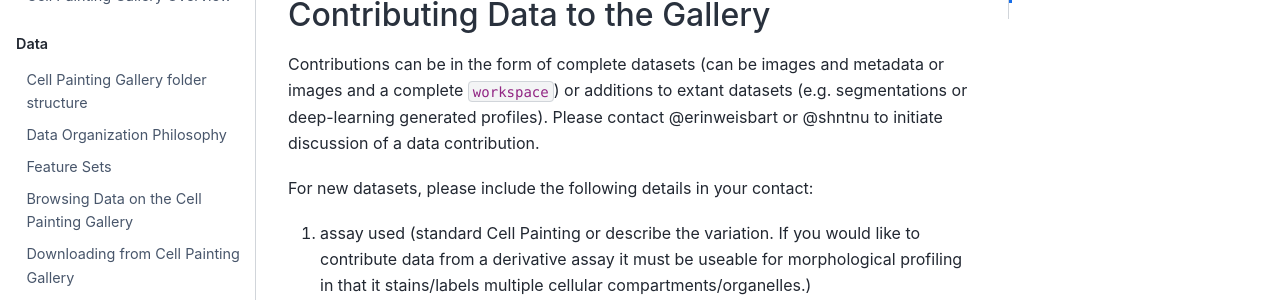
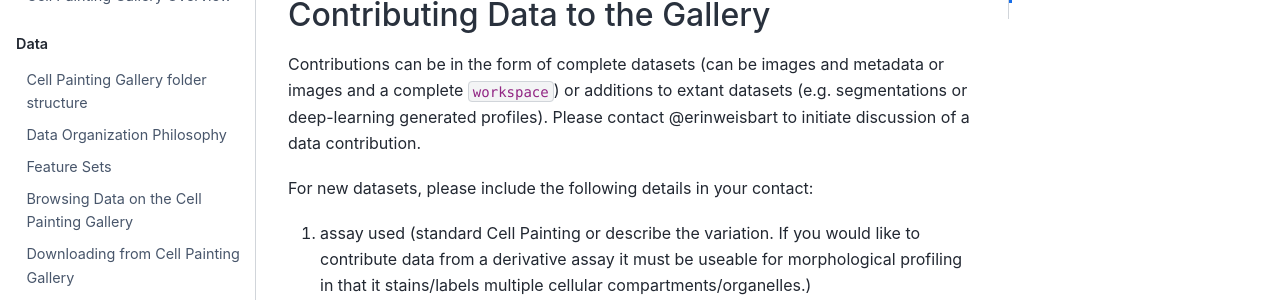
Before and after one commit to broadinstitute/cellpainting-gallery, a Jupyter Book: the page built from documentation/contributing_to_cpg.md, in a window 1280 px wide and 1400 px high, scrolled down 355 px. Shown: the part 180-480 px from the top of the window. Built offline with Jupyter Book 1.0.4 settings and Sphinx 7.4.7 and the Sphinx Book theme 1.1.4, drawn with Linux system fonts in a browser that asks for light colours; pages that are not in the unit, such as notebooks, are missing from menus; some of the changed text lies outside the part shown.

```diff
--- a/documentation/contributing_to_cpg.md
+++ b/documentation/contributing_to_cpg.md
@@ -14,7 +14,7 @@ Instead, please direct such questions to the respective dataset repository linke
 ## Contributing Data to the Gallery
 
 Contributions can be in the form of complete datasets (can be images and metadata or images and a complete `workspace`) or additions to extant datasets (e.g. segmentations or deep-learning generated profiles).
-Please contact @erinweisbart or @shntnu to initiate discussion of a data contribution.
+Please contact @erinweisbart to initiate discussion of a data contribution.
 
 For new datasets, please include the following details in your contact:
 
```
Also changed, not shown: other parts of documentation/contributing_to_cpg.md (+1 -1 lines).
